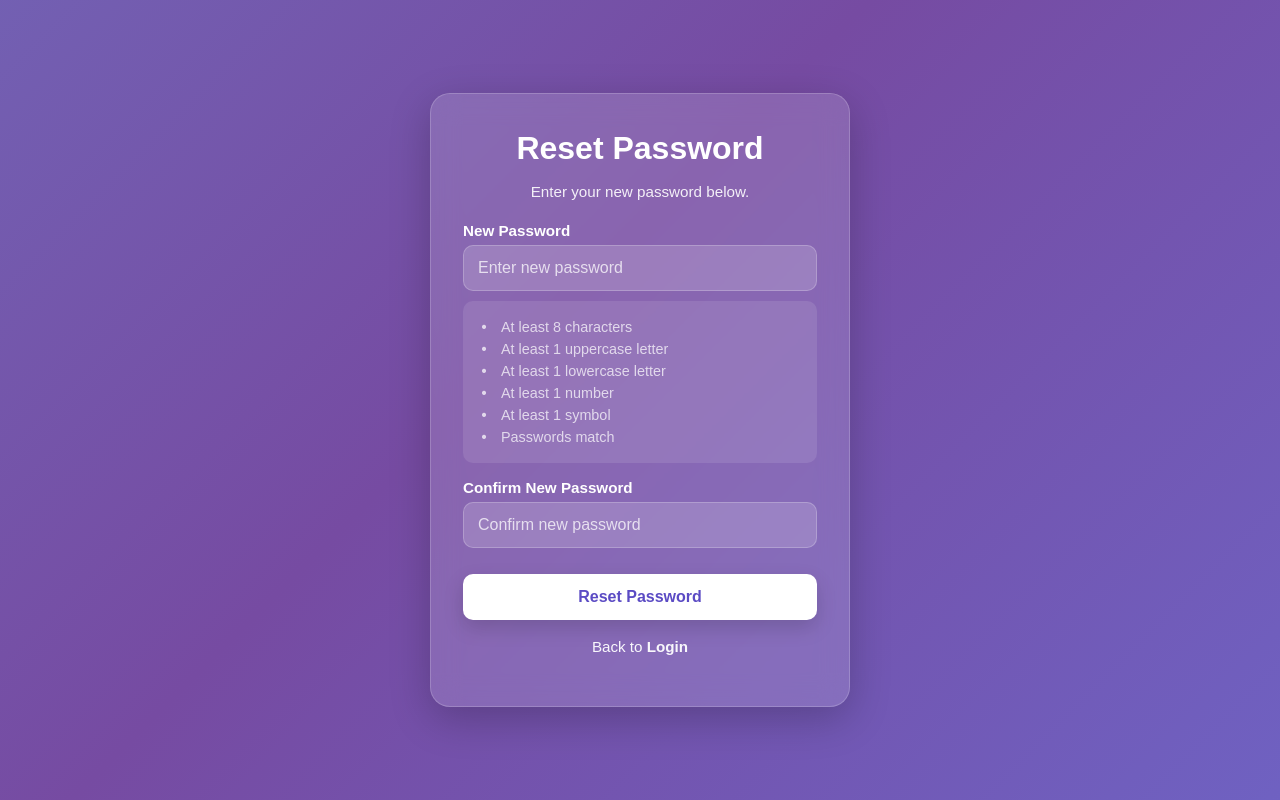
After one commit to GabeKL22/flask_accounts, a Python web app: template flask_accounts/auth/templates/auth/reset_password.html in a window 1280 px wide. The commit adds this page. Run offline with Jinja, Linux system fonts and the light colour scheme; the template is opened without the code that fills it, so the values that code supplies are empty.

Commit message:
Add password reset (email and dev mode) and configure logout, added some config as well

```diff
--- a/flask_accounts/auth/templates/auth/login.html
+++ b/flask_accounts/auth/templates/auth/login.html
@@ -48,6 +48,10 @@
         </form>
 
         <p class="bottom-text">
+            <a href="{{ url_for('auth.forgot_password') }}">Forgot your password?</a>
+        </p>
+
+        <p class="bottom-text">
             Need an account? <a href="{{ url_for('auth.show_register') }}">Register</a>
         </p>
     </div>
--- /dev/null
+++ b/flask_accounts/auth/templates/auth/reset_password.html
@@ -0,0 +1,171 @@
+<!DOCTYPE html>
+<html lang="en">
+<head>
+    <meta charset="UTF-8" />
+    <meta name="viewport" content="width=device-width, initial-scale=1.0" />
+    <title>Reset Password</title>
+    <link rel="stylesheet" href="{{ url_for('auth.static', filename='auth.css') }}">
+    {% if auth_custom_css %}
+        <link rel="stylesheet" href="{{ auth_custom_css }}">
+    {% endif %}
+</head>
+<body>
+    <div class="card">
+        <h1>{{ reset_password_banner or "Reset Password" }}</h1>
+        <p class="subtitle">
+            {{ reset_password_banner_msg or "Enter your new password below." }}
+        </p>
+
+        {% with messages = get_flashed_messages(with_categories=true) %}
+            {% if messages %}
+                {% for category, message in messages %}
+                    <div class="flash">{{ message }}</div>
+                {% endfor %}
+            {% endif %}
+        {% endwith %}
+
+        <form method="POST" action="{{ url_for('auth.reset_password', token=token) }}">
+            <div class="form-group">
+                <label for="password">New Password</label>
+                <input
+                    type="password"
+                    id="password"
+                    name="password"
+                    placeholder="Enter new password"
+                    required
+                />
+                <div class="requirements">
+                    <div id="length" class="req neutral">
+                        <span class="req-icon">•</span>
+                        <span>At least 8 characters</span>
+                    </div>
+                    <div id="uppercase" class="req neutral">
+                        <span class="req-icon">•</span>
+                        <span>At least 1 uppercase letter</span>
+                    </div>
+                    <div id="lowercase" class="req neutral">
+                        <span class="req-icon">•</span>
+                        <span>At least 1 lowercase letter</span>
+                    </div>
+                    <div id="number" class="req neutral">
+                        <span class="req-icon">•</span>
+                        <span>At least 1 number</span>
+                    </div>
+                    <div id="symbol" class="req neutral">
+                        <span class="req-icon">•</span>
+                        <span>At least 1 symbol</span>
+                    </div>
+                    <div id="match" class="req neutral">
+                        <span class="req-icon">•</span>
+                        <span>Passwords match</span>
+                    </div>
+                </div>
+            </div>
+
+            <div class="form-group">
+                <label for="confirm_password">Confirm New Password</label>
+                <input
+                    type="password"
+                    id="confirm_password"
+                    name="confirm_password"
+                    placeholder="Confirm new password"
+                    required
+                />
+            </div>
+
+            <button type="submit">Reset Password</button>
+        </form>
+
+        <p class="bottom-text">
+            Back to <a href="{{ url_for('auth.show_login') }}">Login</a>
+        </p>
+    </div>
+    <script>
+    const form = document.getElementById("registerForm");
+    const submitBtn = document.getElementById("submitBtn");
+    const password = document.getElementById("password");
+    const confirmPassword = document.getElementById("confirm_password");
+
+    function setRequirement(id, passed, touched = true) {
+        const el = document.getElementById(id);
+        const icon = el.querySelector(".req-icon");
+
+        el.classList.remove("valid", "invalid", "neutral");
+
+        if (!touched) {
+            el.classList.add("neutral");
+            icon.textContent = "•";
+            return;
+        }
+
+        if (passed) {
+            el.classList.add("valid");
+            icon.textContent = "✓";
+        } else {
+            el.classList.add("invalid");
+            icon.textContent = "✕";
+        }
+    }
+
+    function validatePasswords() {
+        const value = password.value;
+        const confirmValue = confirmPassword.value;
+
+        const checks = {
+            length: value.length >= 8,
+            uppercase: /[A-Z]/.test(value),
+            lowercase: /[a-z]/.test(value),
+            number: /[0-9]/.test(value),
+            symbol: /[^A-Za-z0-9]/.test(value)
+        };
+
+        const passwordTouched = value.length > 0;
+        const confirmTouched = confirmValue.length > 0;
+
+        setRequirement("length", checks.length, passwordTouched);
+        setRequirement("uppercase", checks.uppercase, passwordTouched);
+        setRequirement("lowercase", checks.lowercase, passwordTouched);
+        setRequirement("number", checks.number, passwordTouched);
+        setRequirement("symbol", checks.symbol, passwordTouched);
+
+        const passwordsMatch = passwordTouched && confirmTouched && value === confirmValue;
+        setRequirement("match", passwordsMatch, confirmTouched);
+
+        const allValid =
+            checks.length &&
+            checks.uppercase &&
+            checks.lowercase &&
+            checks.number &&
+            checks.symbol &&
+            passwordsMatch;
+
+        submitBtn.disabled = !allValid;
+        return allValid;
+    }
+
+    password.addEventListener("input", validatePasswords);
+    confirmPassword.addEventListener("input", validatePasswords);
+
+    document.querySelectorAll(".toggle-password").forEach(button => {
+        button.addEventListener("click", () => {
+            const targetId = button.getAttribute("data-target");
+            const input = document.getElementById(targetId);
+
+            if (input.type === "password") {
+                input.type = "text";
+                button.textContent = "Hide";
+            } else {
+                input.type = "password";
+                button.textContent = "Show";
+            }
+        });
+    });
+
+    form.addEventListener("submit", (e) => {
+        if (!validatePasswords()) {
+            e.preventDefault();
+        }
+    });
+</script>
+</body>
+</html>
--- a/requirements.txt
+++ b/requirements.txt
@@ -7,7 +7,7 @@ click==8.3.1
 cryptography==46.0.6
 docutils==0.22.4
 Flask==3.1.3
--e git+ssh://git@github.com/GabeKL22/flask_accounts.git@8b04c7ab0c839b80690b0c6b6ca969bf7be37819#egg=flask_accounts
+-e git+ssh://git@github.com/GabeKL22/flask_accounts.git@dae4bca35f7094be623eaea4788e4a934aac37bc#egg=flask_accounts
 Flask-SQLAlchemy==3.1.1
 greenlet==3.3.2
 id==1.6.1
```
Also changed, not shown: flask_accounts/auth/routes.py (+95 -2 lines), flask_accounts/auth/service.py (+45 -0 lines), flask_accounts/auth/templates/auth/forgot_password.html (added, +47 -0 lines), flask_accounts/config.example.py (+13 -4 lines), 1 other file.
